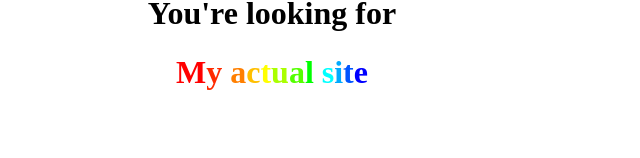
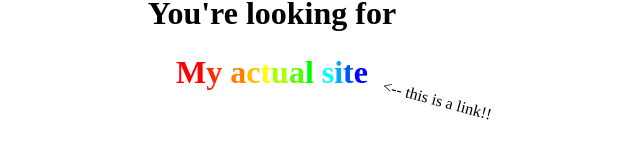
Before and after one commit to jacksarick/jacksarick.github.io, a plain HTML site: page index.html in a window 1280 px wide. Shown: the part 226-384 px from the top of the page, without its empty margins (376-1016 px from the left). Drawn offline with Linux system fonts and the light colour scheme.

Commit message:
Save Fri 14 Oct 2016 12:19:11 EDT

```diff
--- a/index.html
+++ b/index.html
@@ -1,4 +1,6 @@
 <center style="position:absolute; top:25%; width:100vw;">
   <h1>You're looking for</h1>
   <h1><a href="https://sarick.tech" style="text-decoration:none;"><span style="color:#ff0000;">M</span><span style="color:#ff2a00;">y</span><span style="color:#ff5500;"> </span><span style="color:#ff7f00;">a</span><span style="color:#ffbf00;">c</span><span style="color:#ffff00;">t</span><span style="color:#aaff00;">u</span><span style="color:#55ff00;">a</span><span style="color:#00ff00;">l</span><span style="color:#00ff80;"> </span><span style="color:#00ffff;">s</span><span style="color:#00aaff;">i</span><span style="color:#0055ff;">t</span><span style="color:#0000ff;">e</span></a></h1>
+
+  <span style="position:absolute; transform: rotate(15deg) translate(100px, -3em);"><-- this is a link!!</span>
 </center>
```
